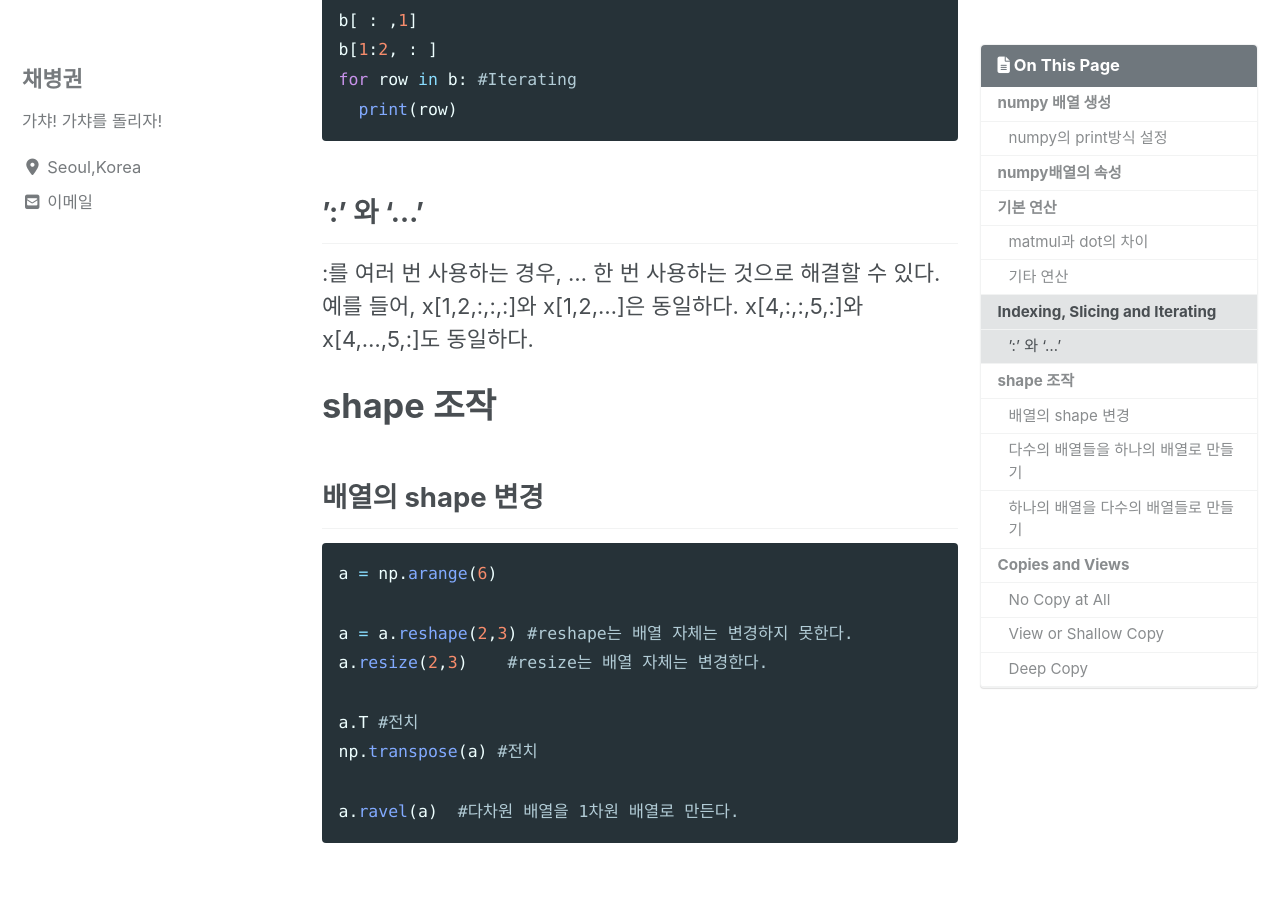
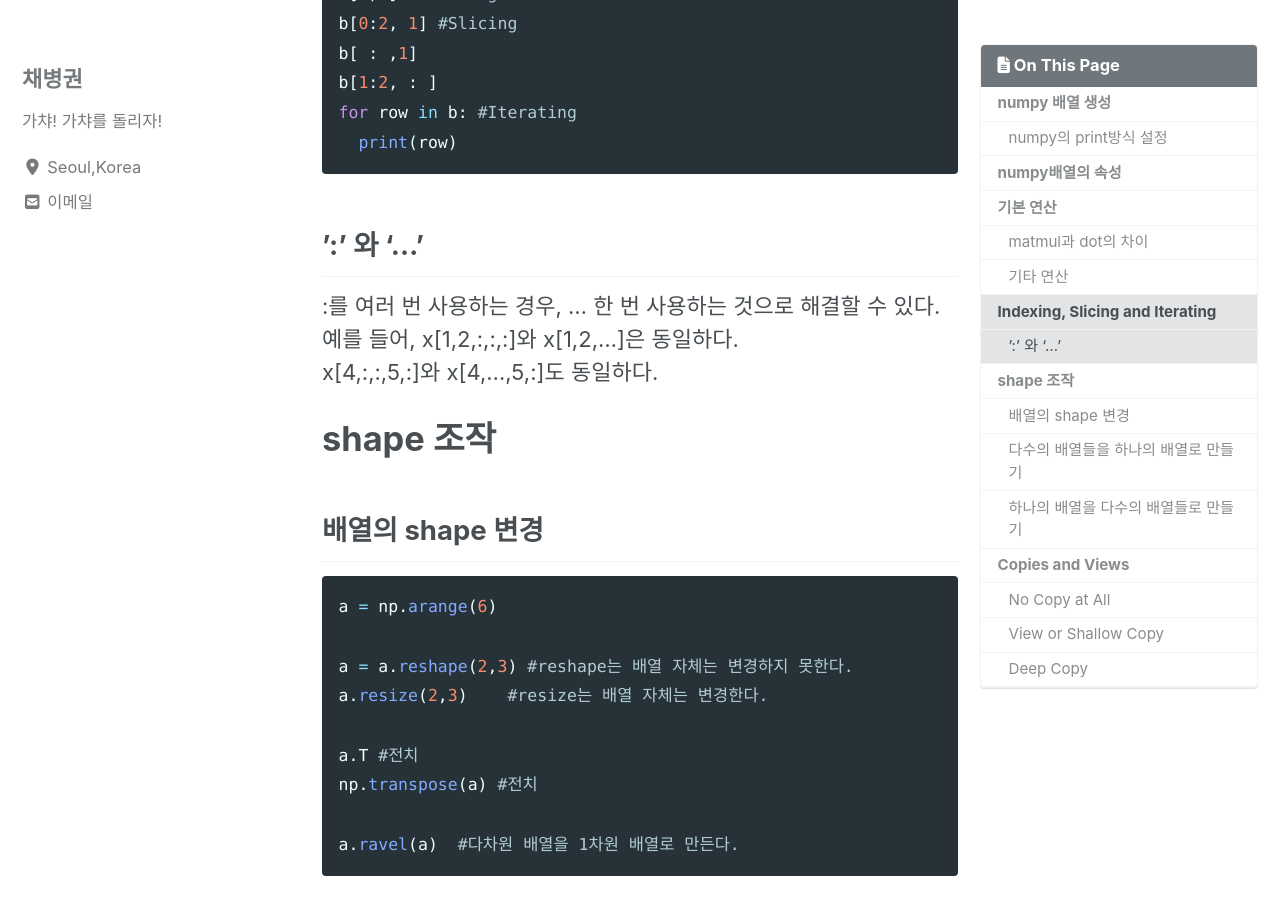
Before and after one commit to ByeongGwonChae/mynotebook, a Jekyll site: the page built from _posts/2020-02-29-numpy기초.md, in a window 1280 px wide and 900 px high, scrolled down 4036 px. Built offline with Jekyll 4.4.1, drawn with Linux system fonts in a browser that asks for light colours; cached includes are drawn as plain includes; nearby versions of some CDN libraries; some of the changed text lies outside the part shown.

```diff
--- a/_posts/2020-02-29-numpy기초.md
+++ b/_posts/2020-02-29-numpy기초.md
@@ -88,7 +88,7 @@ np.matmul(A,B) #행렬곱
 np.dot(A,B) #내적곱(dot product). 2차원배열에서는 행렬곱과 같다.
 ~~~
 ## matmul과 dot의 차이
-두 함수는 2차원 행렬의 곱셈에서는 같은 연산이지만, 고차원 배열에서는 연산이 달라진다.
+두 함수는 2차원 행렬의 곱셈에서는 같은 연산이지만, 고차원 배열에서는 연산이 달라진다.\\
 matmul : <https://numpy.org/devdocs/reference/generated/numpy.dot.html#numpy.matmul>
 dot : <https://numpy.org/devdocs/reference/generated/numpy.dot.html#numpy.dot>
 ## 기타 연산
@@ -134,8 +134,8 @@ for row in b: #Iterating
   print(row)
 ~~~
 ## ':' 와 '...'
-:를 여러 번 사용하는 경우, ... 한 번 사용하는 것으로 해결할 수 있다.
-예를 들어, x[1,2,:,:,:]와 x[1,2,...]은 동일하다.
+:를 여러 번 사용하는 경우, ... 한 번 사용하는 것으로 해결할 수 있다.\\
+예를 들어, x[1,2,:,:,:]와 x[1,2,...]은 동일하다.\\
 x[4,:,:,5,:]와 x[4,...,5,:]도 동일하다.
 
 # shape 조작
```
